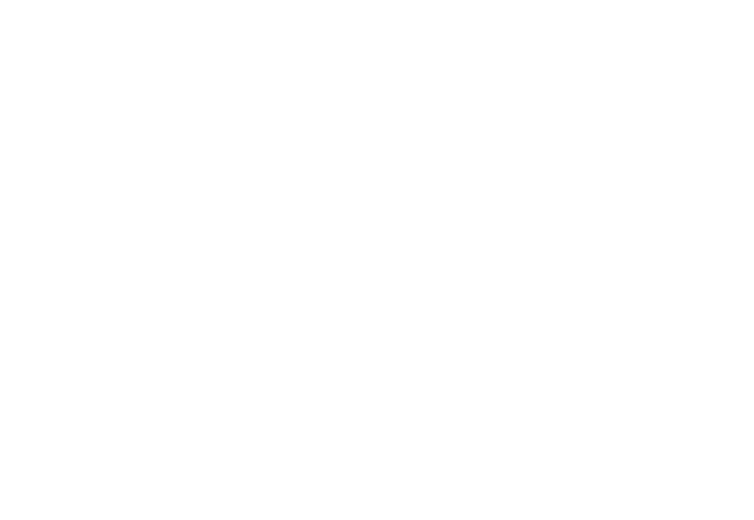
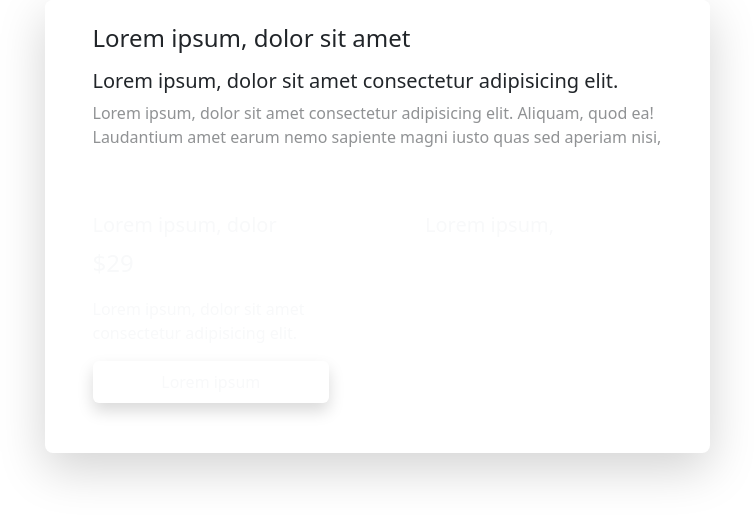
Before and after one commit to npject/frontend-challenges, a plain HTML site: page 01-single-price-grid-component/index.html in a window 1280 px wide. Shown: the whole page, without its empty margins (263-1017 px from the left). Drawn offline with Linux system fonts and the light colour scheme.

Commit message:
feat (01-single-price-grid-component): add html structure

```diff
--- a/01-single-price-grid-component/index.html
+++ b/01-single-price-grid-component/index.html
@@ -8,6 +8,50 @@
     <link href="./assets/css/bootstrap.min.css" rel="stylesheet">
 </head>
 <body>
+    <section class="container d-flex align-items-center" id="main">
+        <div class="row">
+          <div class="col-lg-9 col-xl-7 mx-auto" id="main-box">
+              <div class="row shadow-lg rounded-3">
+                  <div class="col-12 bg-white px-5 py-4 rounded-top-3" id="box-top">
+                      <h4 class="mb-3">
+                          Lorem ipsum, dolor sit amet
+                      </h4>
+                      <h5>
+                          Lorem ipsum, dolor sit amet consectetur adipisicing elit.
+                      </h5>
+                      <p class="text-body-tertiary">
+                          Lorem ipsum, dolor sit amet consectetur adipisicing elit.
+                          Aliquam, quod ea! Laudantium amet earum nemo sapiente magni iusto quas sed aperiam nisi,
+                      </p>
+                  </div>
+                  <div class="col-md-6 px-5 py-4" id="box-left">
+                      <h5 class="text-light">
+                          Lorem ipsum, dolor
+                      </h5>
+                      <p>
+                          <span class="text-light fs-4 fw-medium me-2">$29</span>
+                          <span class="text-white-50">Lorem ipsum</span>
+                      </p>
+                      <p class="text-light">
+                          Lorem ipsum, dolor sit amet consectetur adipisicing elit.
+                      </p>
+                      <button class="btn btn-custom text-light w-100 shadow py-2">Lorem ipsum</button>
+                  </div>
+                  <div class="col-md-6 px-5 py-4" id="box-right">
+                      <h5 class="text-light">
+                          Lorem ipsum,
+                      </h5>
+                      <p class="text-white-50">
+                          Lorem ipsum, dolor sit amet consectetur adipisicing elit.
+                          Aliquam, quod ea! Laudantium amet earum nemo sapiente magni iusto quas sed aperiam nisi,
+                          dolor eum tempora fugit atque adipisci animi quia?
+                      </p>
+                  </div>
+              </div>
+          </div>
+        </div>
+      </section>
+
 
 </body>
 </html>
```
